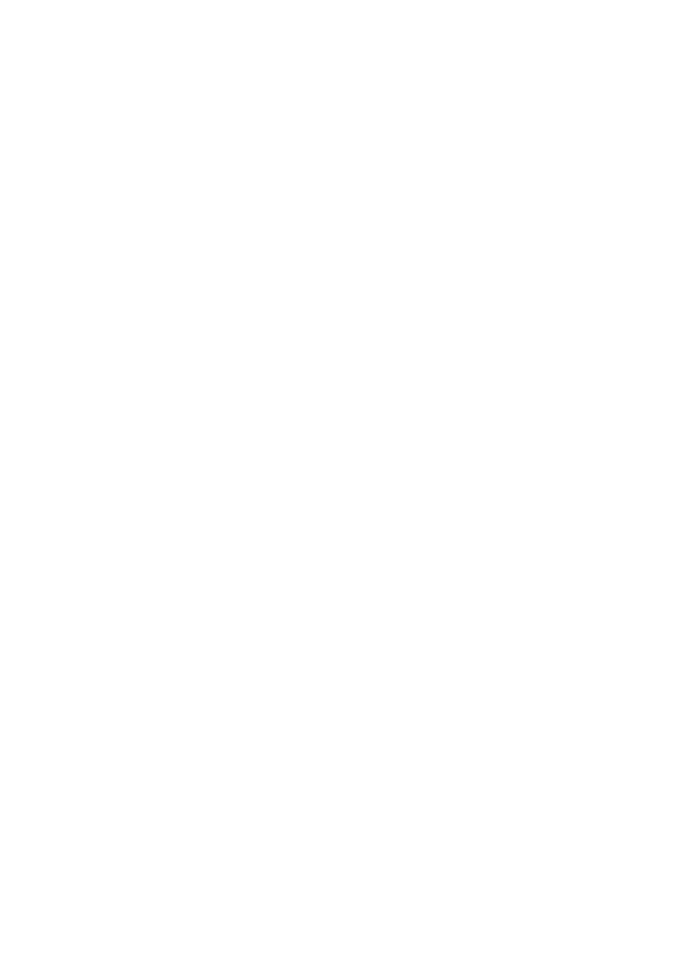
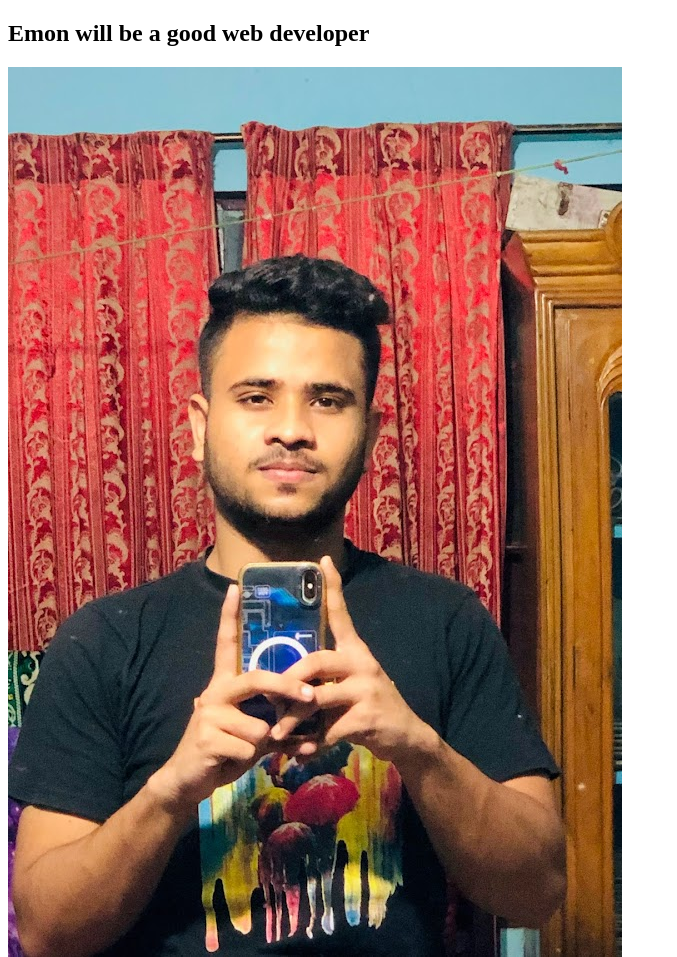
Before and after one commit to Emon122181/my-fourth-repo, a plain HTML site: page index.html in a window 1280 px wide. Shown: the whole page, without its empty margins (0-677 px from the left). Before the commit the page ends 800 px from the top, so only its background shows below. Drawn offline with Linux system fonts and the light colour scheme.

Commit message:
images added in fourth commit

```diff
--- a/index.html
+++ b/index.html
@@ -6,6 +6,8 @@
     <title>my firth comitt</title>
 </head>
 <body>
+<h2>Emon will be a good web developer</h2>
+<img src="miror.jpg" alt="">
 
 </body>
 </html>
```
Also changed, not shown: car.jpg (added), clg.jpg (added), event.jpg (added), miror.jpg (added).
